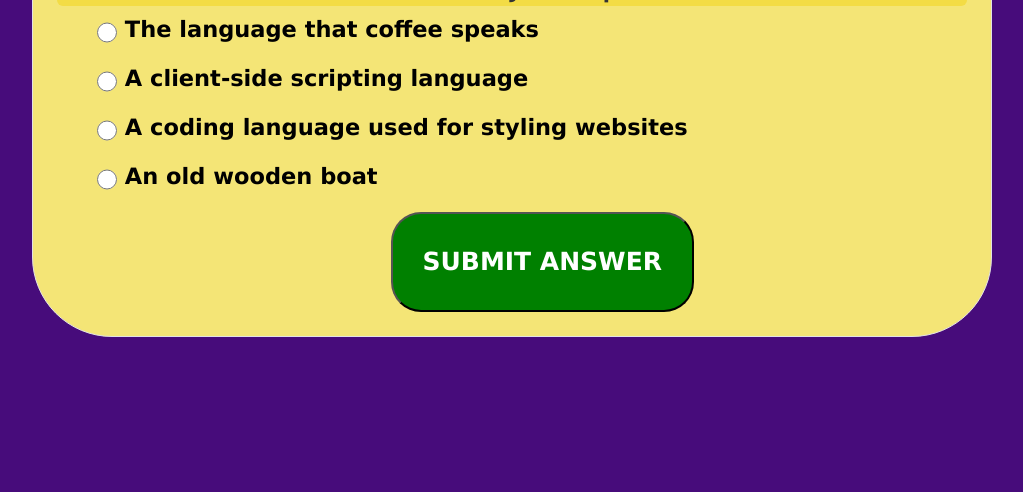
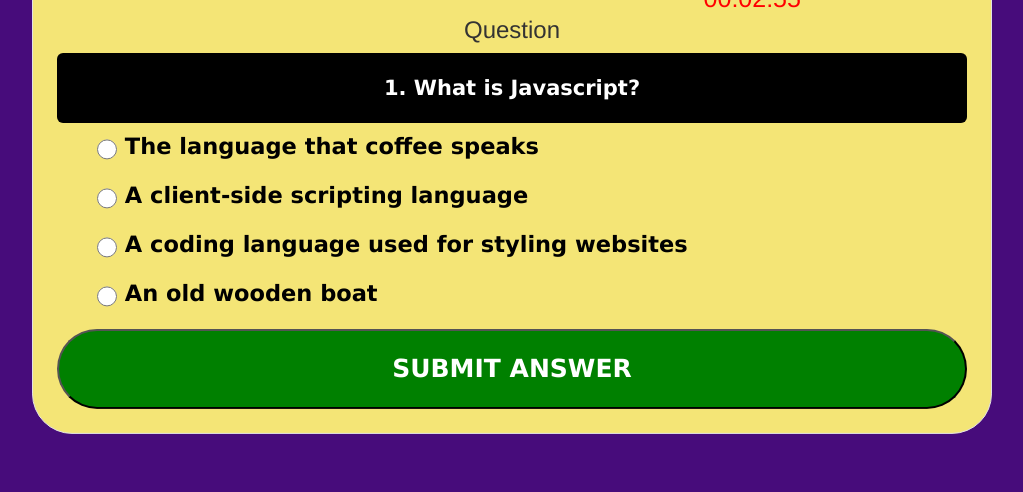
Before and after one commit to samdotkim/samdotkim.github.io, a plain HTML site: page HW-CodeQuiz/index.html in a window 1280 px wide. Shown: the part 308-800 px from the top of the page, without its empty margins (128-1151 px from the left). Drawn offline with nearby package versions, Linux system fonts and the light colour scheme.

Commit message:
Add files via upload

```diff
--- a/HW-CodeQuiz/index.html
+++ b/HW-CodeQuiz/index.html
@@ -12,13 +12,13 @@
 
 <title>sam.kim JS Timed Quiz</title>
 <body>
-    <div class="quizContainer container-fluid well well-lg">
+    <div class="quizContainer container-fluid well well-lg center">
         <div id="quiz1" class="text-center">
 			<h1>Timed Javascript Coding Quiz</h1>
             <center><img class="img-responsive" height="120" width="120" src="logo-blk.png"></center>
             <button class="startButton">START QUIZ</button>
 			<h4 style="color:#FF0000;position:absolute;left:70%;top:30%;" align="center" ><span id="iTimeShow">TIMER: </span><br/><span id='timer' style="font-size:25px;"></span></h4>
-			<h3>jQuery Quiz</h3>
+			<h3>Question</h3>
 		</div>
 
         <div class="question"></div>
--- a/HW-CodeQuiz/style.css
+++ b/HW-CodeQuiz/style.css
@@ -1,6 +1,15 @@
 body {
   background-color: #470C7B;
 }
+
+.center {
+    margin: 0;
+    position: absolute;
+    top: 50%;
+    left: 50%;
+    -ms-transform: translate(-50%, -50%);
+    transform: translate(-50%, -50%);
+  }
 
 h1 {
     font-family:'verdana', serif;
@@ -24,11 +33,8 @@
 /* Quiz Classes */
  .quizContainer {
     background-color: #F4E576;
-    border-radius: 80px;
+    border-radius: 40px;
     width: 75%;
-    margin: auto;
-    padding-top: 5px;
-    position: relative;
 }
 .quizcontainer #quiz1
 {
@@ -36,31 +42,32 @@
 font-family:"Georgia", Arial, sans-serif;
 }
 .nextButton {
-    border-radius: 30px;
+    border-radius: 43px;
+    width:100%;
     text-align: center;
     background-color: green;
-    /*clear: both;*/
     color: white;
     font-family:'verdana', serif;
     position: relative;
-    padding: 30px;
+    padding: 20px;
     margin: auto;
 	font-size:25px;
 	font-weight:bold;
-	float:right;
-	right: 30%;
+
 }
 
 
 .question {
+    color: white;
     font-family:'verdana', serif;
     font-size: 1.5em;
 	font-weight:bold;
     width: 100%;
     height: auto;
     margin: auto;
+    padding: 20px;
     border-radius: 6px;
-    background-color: #f3dc45;
+    background-color: black;
     text-align: center;
 }
 .quizMessage {
```
